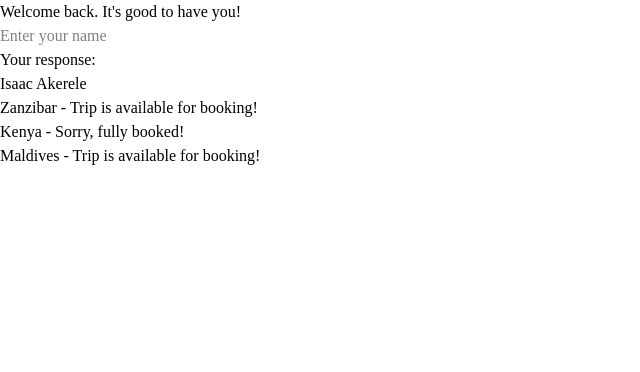
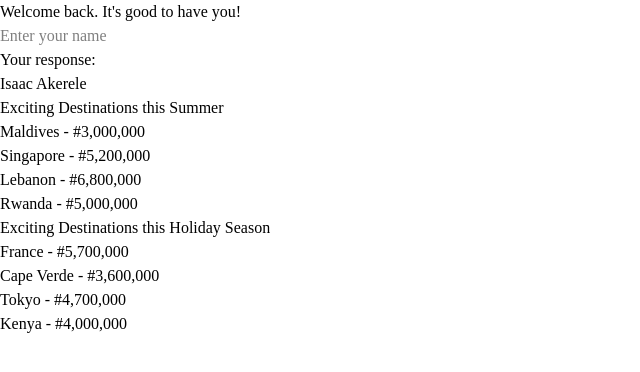
Before and after one commit to theakisaac/React-Learning, a React (Vite) app: page / in a window 1280 px wide. Shown: the top 372 px of the page, without its empty margins (0-640 px from the left). Built offline with nearby package versions, Linux system fonts and the light colour scheme.

Commit message:
worked on more exercises

```diff
--- a/src/App.jsx
+++ b/src/App.jsx
@@ -1,17 +1,37 @@
 import Info from "./Info";
 import Counter from "./Counter";
 import ContactForm from "./ContactForm";
-import Testing from "./Testing"
+import Testing from "./Testing";
 
 function App() {
+
+ const summerTrips = [
+  {id: 1, destination: "Maldives", price: 3000000},
+    {id: 2, destination: "Singapore", price: 5200000},
+      {id: 3, destination: "Lebanon", price: 6800000},
+        {id: 4, destination: "Rwanda", price: 5000000},
+
+ ]
+
+  const holidayTrips = [
+  {id: 1, destination: "France", price: 5700000},
+    {id: 2, destination: "Cape Verde", price: 3600000},
+      {id: 3, destination: "Tokyo", price: 4700000},
+        {id: 4, destination: "Kenya", price: 4000000},
+
+ ]
+
+
+
 
   return (
     <>
 
-      <Info isLoggedIn={true}/>
+      <Info isLoggedIn={true} />
       <Counter />
       <ContactForm />
-      <Testing />
+      <Testing title="Exciting Destinations this Summer" trips={summerTrips}/>
+            <Testing title="Exciting Destinations this Holiday Season" trips={holidayTrips}/>
 
     </>
   )
--- a/src/Testing.jsx
+++ b/src/Testing.jsx
@@ -1,26 +1,26 @@
-function Testing() {
-   const trips = [
 
-    { id: 1, name: "Zanzibar", available: true },
-    { id: 2, name: "Kenya", available: false },
-    { id: 3, name: "Maldives", available: true },
+function Testing({title, trips}) {
 
-  ];
-
-  const listedTrips = trips.map((trip) => {
+const listedTrips = trips.map((trip) => {
     return (
         <li key={trip.id}>
-            {trip.name} - {trip.available ? "Trip is available for booking!" : "Sorry, fully booked!"}
+            {trip.destination} - #{trip.price.toLocaleString("en-NG")}
         </li>
     )
-  });
 
-  return (
-    <>
-     <ul> {listedTrips}</ul>
-    </>
+});
 
-  )
+
+    return (
+        <>
+        <h1>
+            {title}
+        </h1>
+        <ul>
+            {listedTrips}
+        </ul>
+        </>
+    )
 }
 
 export default Testing;
```
